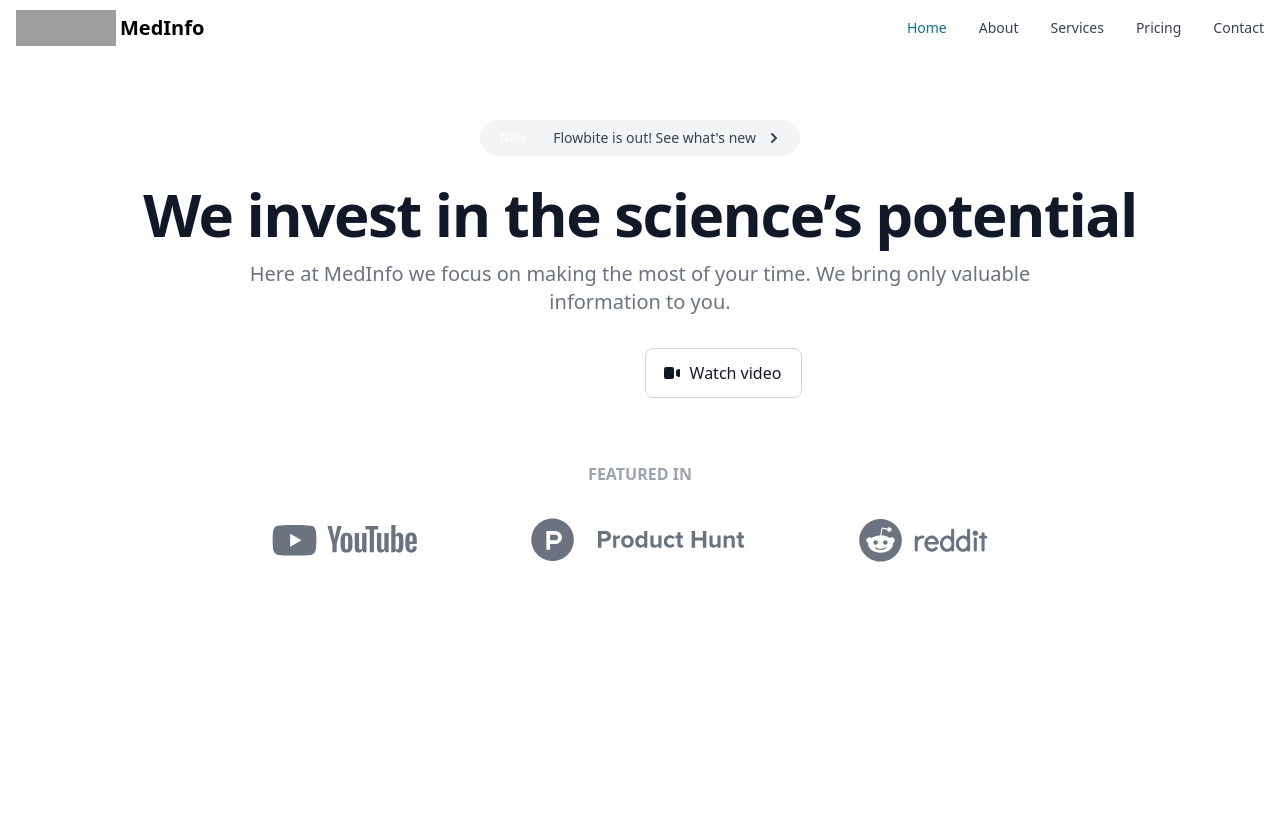
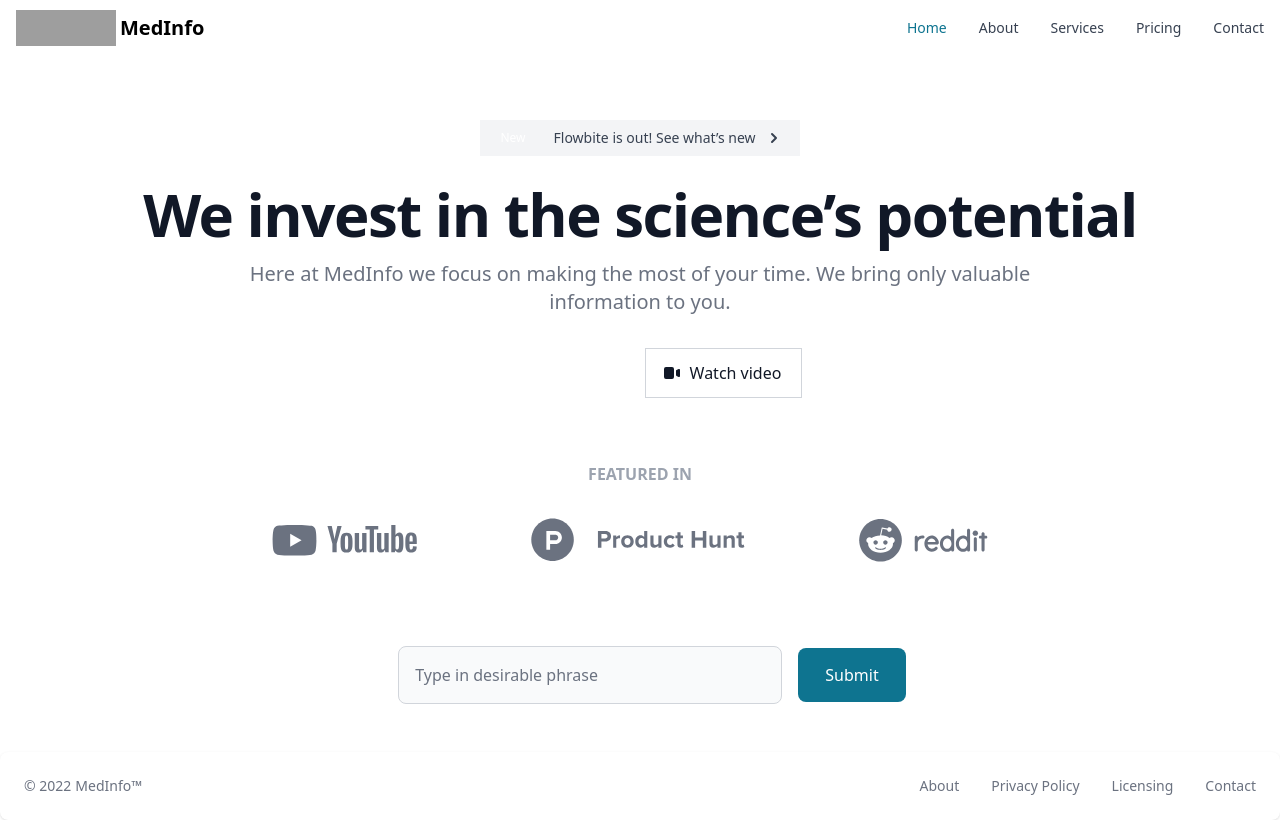
Before and after one commit to badkamyk/med-search, a Next.js app: page / in a window 1280 px wide. Built offline with nearby package versions, Linux system fonts and the light colour scheme; grey boxes are pictures that could not be loaded.

Commit message:
added hero, form, footer

```diff
--- a/components/Hero.tsx
+++ b/components/Hero.tsx
@@ -3,10 +3,10 @@ export default function Hero() {
         <section className="bg-white dark:bg-gray-900">
             <div className="py-8 px-4 mx-auto max-w-screen-xl text-center lg:py-16 lg:px-12">
                 <a href="#"
-                   className="inline-flex justify-between items-center py-1 px-1 pr-4 mb-7 text-sm text-gray-700 bg-gray-100 rounded-full dark:bg-gray-800 dark:text-white hover:bg-gray-200 dark:hover:bg-gray-700"
+                   className="inline-flex justify-between items-center py-1 px-1 pr-4 mb-7 text-sm text-gray-700 bg-gray-100 dark:bg-gray-800 dark:text-white hover:bg-gray-200 dark:hover:bg-gray-700"
                    role="alert">
-                    <span className="text-xs bg-primary-600 rounded-full text-white px-4 py-1.5 mr-3">New</span> <span
-                    className="text-sm font-medium">Flowbite is out! See what's new</span>
+                    <span className="text-xs bg-primary-600 text-white px-4 py-1.5 mr-3">New</span> <span
+                    className="text-sm font-medium">Flowbite is out! See what’s new</span>
                     <svg className="ml-2 w-5 h-5" fill="currentColor" viewBox="0 0 20 20"
                          xmlns="http://www.w3.org/2000/svg">
                         <path fill-rule="evenodd"
@@ -21,7 +21,7 @@ export default function Hero() {
                 <div
                     className="flex flex-col mb-8 lg:mb-16 space-y-4 sm:flex-row sm:justify-center sm:space-y-0 sm:space-x-4">
                     <a href="#"
-                       className="inline-flex justify-center items-center py-3 px-5 text-base font-medium text-center text-white rounded-lg bg-primary-700 hover:bg-primary-800 focus:ring-4 focus:ring-primary-300 dark:focus:ring-primary-900">
+                       className="inline-flex justify-center items-center py-3 px-5 text-base font-medium text-center text-white bg-primary-700 hover:bg-primary-800 focus:ring-4 focus:ring-primary-300 dark:focus:ring-primary-900">
                         Learn more
                         <svg className="ml-2 -mr-1 w-5 h-5" fill="currentColor" viewBox="0 0 20 20"
                              xmlns="http://www.w3.org/2000/svg">
@@ -31,7 +31,7 @@ export default function Hero() {
                         </svg>
                     </a>
                     <a href="#"
-                       className="inline-flex justify-center items-center py-3 px-5 text-base font-medium text-center text-gray-900 rounded-lg border border-gray-300 hover:bg-gray-100 focus:ring-4 focus:ring-gray-100 dark:text-white dark:border-gray-700 dark:hover:bg-gray-700 dark:focus:ring-gray-800">
+                       className="inline-flex justify-center items-center py-3 px-5 text-base font-medium text-center text-gray-900 border border-gray-300 hover:bg-gray-100 focus:ring-4 focus:ring-gray-100 dark:text-white dark:border-gray-700 dark:hover:bg-gray-700 dark:focus:ring-gray-800">
                         <svg className="mr-2 -ml-1 w-5 h-5" fill="currentColor" viewBox="0 0 20 20"
                              xmlns="http://www.w3.org/2000/svg">
                             <path
--- /dev/null
+++ b/components/MainForm.tsx
@@ -0,0 +1,28 @@
+import {Label, TextInput, Button} from "flowbite-react";
+
+export default function MainForm() {
+    return (
+        <form className="flex flex-col gap-4 align items-center pt-5 ml-3 w-full justify-center mb-12 sm:flex-row md:flex-row lg:flex-row xl:flex-row">
+            <div>
+                {/*<div className="mb-2 block">*/}
+                {/*    <Label*/}
+                {/*        htmlFor="phrase"*/}
+                {/*        value="Search phrase"*/}
+                {/*    />*/}
+                {/*</div>*/}
+                <TextInput
+                    sizing="lg"
+                    className={"sm:w-96"}
+                    id="phrase"
+                    type="name"
+                    placeholder="Type in desirable phrase"
+                    // required={true}
+                />
+            </div>
+            <Button type="submit"
+            size={"xl"}>
+                Submit
+            </Button>
+        </form>
+    )
+}
--- a/components/Nav.tsx
+++ b/components/Nav.tsx
@@ -6,7 +6,6 @@ export default function Nav({ children } : React.PropsWithChildren<{}>) {
         <>
         <Navbar
             fluid={true}
-            rounded={true}
         >
             <Navbar.Brand href="https://flowbite.com/">
                 <Image
--- a/pages/_app.tsx
+++ b/pages/_app.tsx
@@ -1,14 +1,13 @@
 import '../styles/globals.css'
 import type {AppProps} from 'next/app'
-import {Navbar} from "flowbite-react";
+import {Navbar, Footer} from "flowbite-react";
 import Image from "next/image";
 
 export default function App({Component, pageProps}: AppProps) {
     return (
-        <>
+        <div className={"dark:bg-gray-900"}>
             <Navbar
                 fluid={true}
-                rounded={true}
             >
                 <Navbar.Brand href="https://flowbite.com/">
                     <Image
@@ -45,6 +44,27 @@ export default function App({Component, pageProps}: AppProps) {
                 </Navbar.Collapse>
             </Navbar>
             <Component {...pageProps} />
-        </>
+            <Footer container={true} className={"sm: text-center"}>
+                <Footer.Copyright
+                    href="#"
+                    by="MedInfo™"
+                    year={2022}
+                />
+                <Footer.LinkGroup className={"sm: gap-2 sm: justify-center"}>
+                    <Footer.Link href="#">
+                        About
+                    </Footer.Link>
+                    <Footer.Link href="#">
+                        Privacy Policy
+                    </Footer.Link>
+                    <Footer.Link href="#">
+                        Licensing
+                    </Footer.Link>
+                    <Footer.Link href="#">
+                        Contact
+                    </Footer.Link>
+                </Footer.LinkGroup>
+            </Footer>
+        </div>
     )
 }
--- a/pages/index.tsx
+++ b/pages/index.tsx
@@ -1,6 +1,9 @@
 import Head from 'next/head'
 import styles from '../styles/Home.module.css'
 import Hero from "../components/Hero";
+import {Carousel} from "flowbite-react";
+import Image from "next/image";
+import MainForm from "../components/MainForm";
 
 export default function Home() {
     return (
@@ -10,6 +13,42 @@ export default function Home() {
                 <meta name="viewport" content="initial-scale=1.0, width=device-width" />
             </Head>
             <Hero/>
+            {/*<div className="h-56 sm:h-64 xl:h-80 2xl:h-96 max-w-[60%] mx-auto">*/}
+            {/*    <Carousel slideInterval={5000}>*/}
+            {/*        <Image*/}
+            {/*            src="https://flowbite.com/docs/images/carousel/carousel-1.svg"*/}
+            {/*            alt="..."*/}
+            {/*            height={600}*/}
+            {/*            width={600}*/}
+            {/*        />*/}
+            {/*        <Image*/}
+            {/*            src="https://flowbite.com/docs/images/carousel/carousel-2.svg"*/}
+            {/*            alt="..."*/}
+            {/*            height={500}*/}
+            {/*            width={500}*/}
+            {/*        />*/}
+            {/*        <Image*/}
+            {/*            src="https://flowbite.com/docs/images/carousel/carousel-3.svg"*/}
+            {/*            alt="..."*/}
+            {/*            height={500}*/}
+            {/*            width={500}*/}
+            {/*        />*/}
+            {/*        <Image*/}
+            {/*            src="https://flowbite.com/docs/images/carousel/carousel-4.svg"*/}
+            {/*            alt="..."*/}
+            {/*            height={500}*/}
+            {/*            width={500}*/}
+            {/*        />*/}
+            {/*        <Image*/}
+            {/*            src="https://flowbite.com/docs/images/carousel/carousel-5.svg"*/}
+            {/*            alt="..."*/}
+            {/*            height={500}*/}
+            {/*            width={500}*/}
+            {/*        />*/}
+            {/*    </Carousel>*/}
+            {/*</div>*/}
+            <MainForm/>
+
 
 
         </div>
--- a/tailwind.config.js
+++ b/tailwind.config.js
@@ -1,9 +1,9 @@
 /** @type {import('tailwindcss').Config} */
 module.exports = {
-  darkMode: "class",
+  darkMode: ['media', 'class'],
   content: [
-    "./pages/**/*.{js,ts,jsx,tsx}",
-    "./components/**/*.{js,ts,jsx,tsx}",
+    "./pages/**/*.{js,jsx,ts,tsx}",
+    "./components/**/*.{js,jsx,ts,tsx}",
     "./node_modules/flowbite-react/**/*.js",
     "./public/**/*.html",
   ],
```
